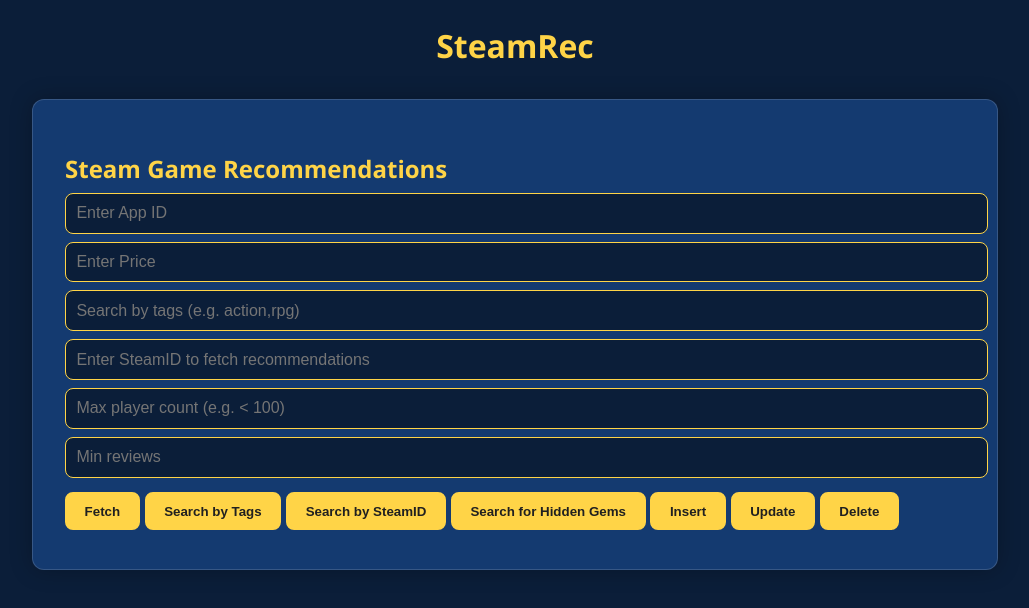
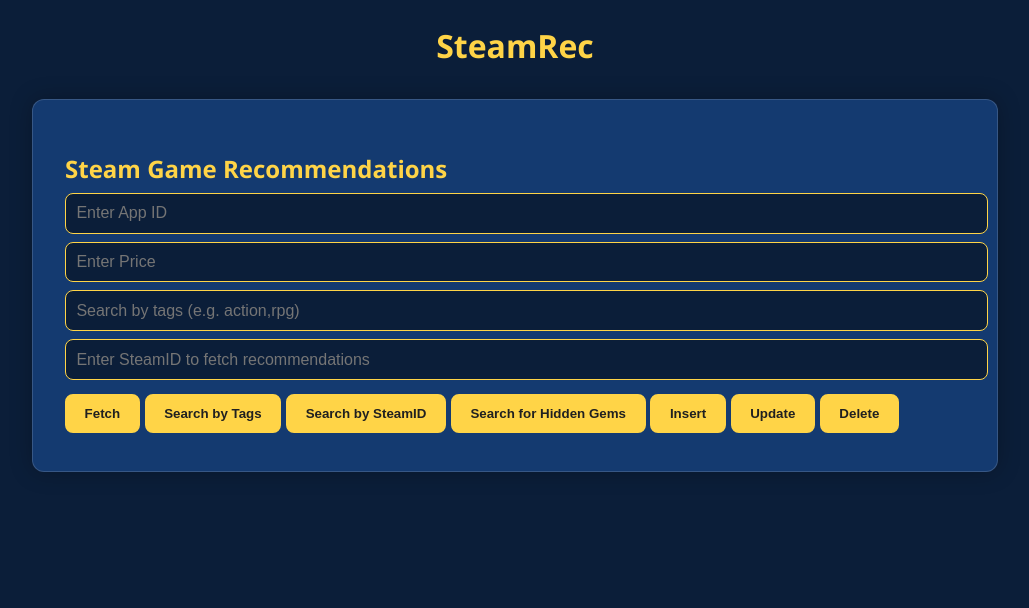
Before and after one commit to Brian-Conley/steamrec, a React (Create React App) app in the folder frontend/: page / in a window 1280 px wide. Shown: the top 608 px of the page, without its empty margins (125-1154 px from the left). Built offline with nearby package versions, Linux system fonts and the light colour scheme.

Commit message:
Fix issue with Hidden Gem Games endpoint

```diff
--- a/frontend/src/App.js
+++ b/frontend/src/App.js
@@ -8,8 +8,6 @@
   const [error, setError] = useState(null);
   const [loading, setLoading] = useState(false);
   const [steamId, setSteamId] = useState("");
-  const [maxPlayers, setMaxPlayers] = useState("");
-  const [minReviews, setMinReviews] = useState("");
 
   // Helper fetch wrapper
   const doFetch = (url, options = {}) => {
@@ -76,11 +74,7 @@
   };
 
   const fetchUnpopular = () => {
-    const qs = new URLSearchParams();
-    if (maxPlayers) qs.append("max_players", maxPlayers);
-    if (minReviews) qs.append("min_reviews", minReviews);
-
-    doFetch(`http://localhost:5000/db/unpopular?${qs.toString()}`);
+    doFetch(`http://localhost:5000/recommend/hidden-gems`);
   };
 
   // ---------------------
@@ -149,18 +143,6 @@
         value={steamId}
         onChange={(e) => setSteamId(e.target.value)}
       />
-      <input
-        type="number"
-        placeholder="Max player count (e.g. < 100)"
-        value={maxPlayers}
-        onChange={(e) => setMaxPlayers(e.target.value)}
-      />
-      <input
-        type="number"
-        placeholder="Min reviews"
-        value={minReviews}
-        onChange={(e) => setMinReviews(e.target.value)}
-      />
 
       <div>
         <button onClick={fetchByID}>Fetch</button>
```
